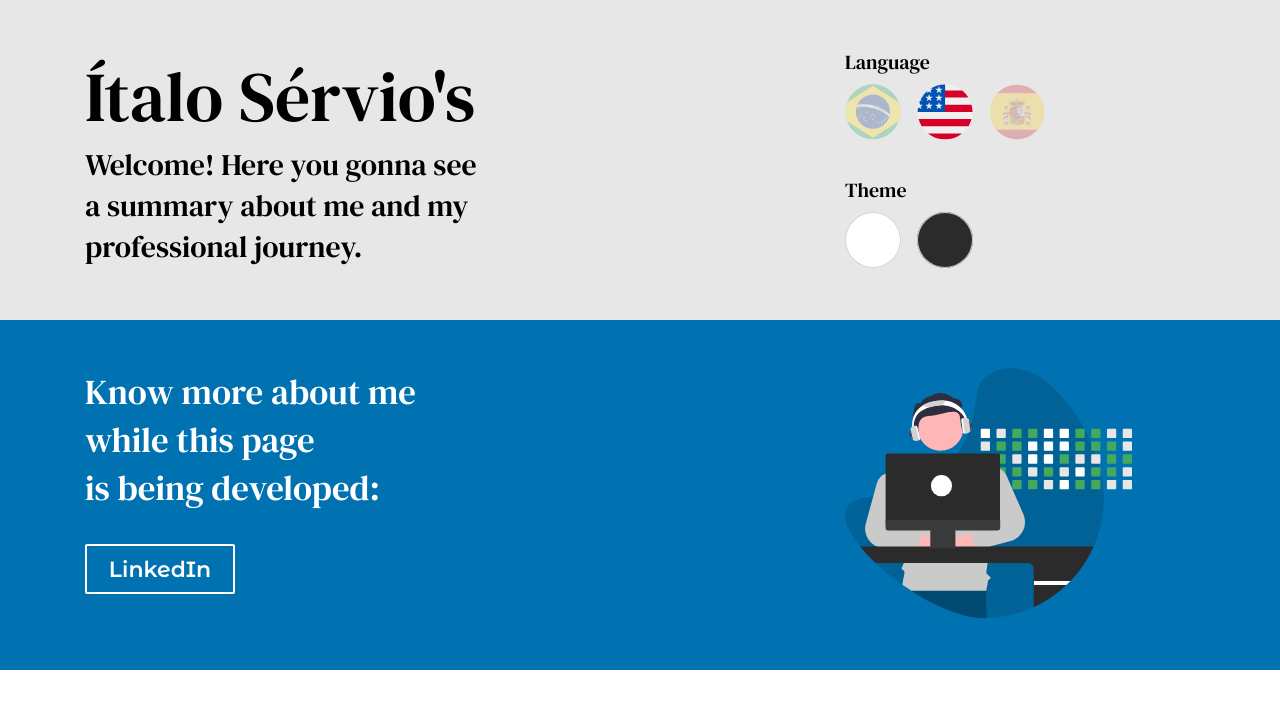
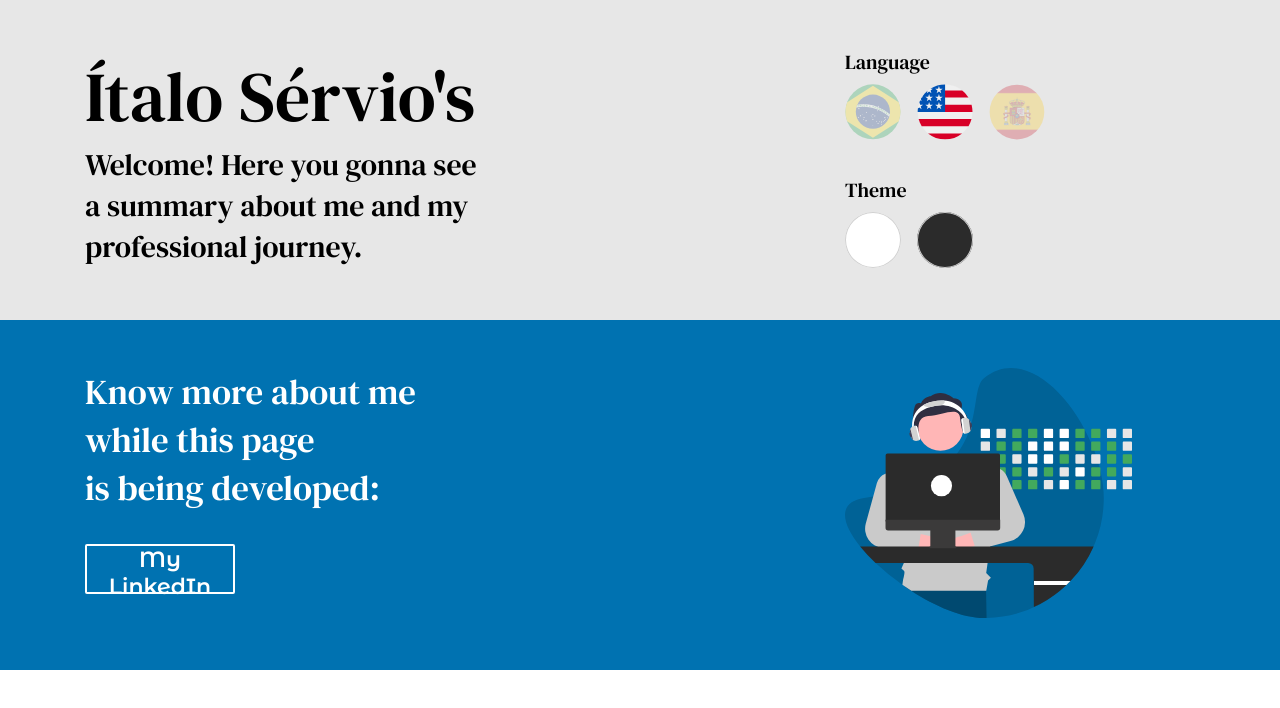
Before and after one commit to italoservio/italoservio_web, a React (Create React App) app: page / in a window 1280 px wide. Shown: the top 708 px of the page. Built offline with nearby package versions, Linux system fonts and the light colour scheme.

Commit message:
Testing AWS Pipeline

```diff
--- a/src/views/home/partials/LinkedIn/index.tsx
+++ b/src/views/home/partials/LinkedIn/index.tsx
@@ -18,7 +18,7 @@ export function LinkedIn() {
             <S.Button onClick={() => {
               window.location.href = "https://www.linkedin.com/in/italoservio/";
             }}>
-              LinkedIn
+              My LinkedIn
             </S.Button>
           </Col>
           <S.ImageCol md={4}>
```
